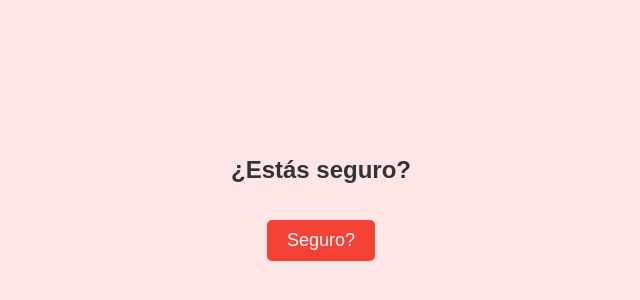
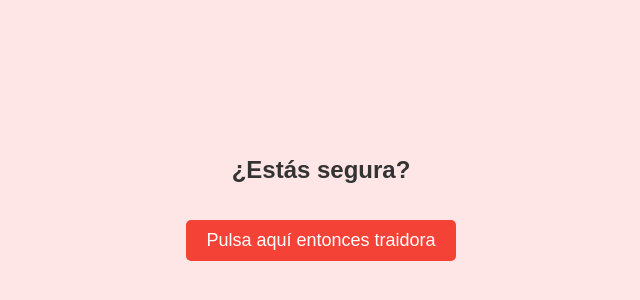
Before and after one commit to alejandrajalba/mensaje-ana, a plain HTML site: page nomequieres.html in a window 1280 px wide. Shown: the part 208-508 px from the top of the page, without its empty margins (319-959 px from the left). Drawn offline with Linux system fonts and the light colour scheme.

Commit message:
nomequieres.html

```diff
--- a/nomequieres.html
+++ b/nomequieres.html
@@ -42,8 +42,8 @@
     </style>
 </head>
 <body>
-    <h1>¿Estás seguro?</h1>
-    <button onclick="mostrarImagen()">Seguro?</button>
+    <h1>¿Estás segura?</h1>
+    <button onclick="mostrarImagen()">Pulsa aquí entonces traidora</button>
     <img id="imagen-sorpresa" src="https://github.com/alejandrajalba/mensaje-ana/blob/main/gato%20triste.jpg?raw=true" alt="ok">
 
     <script>
```
